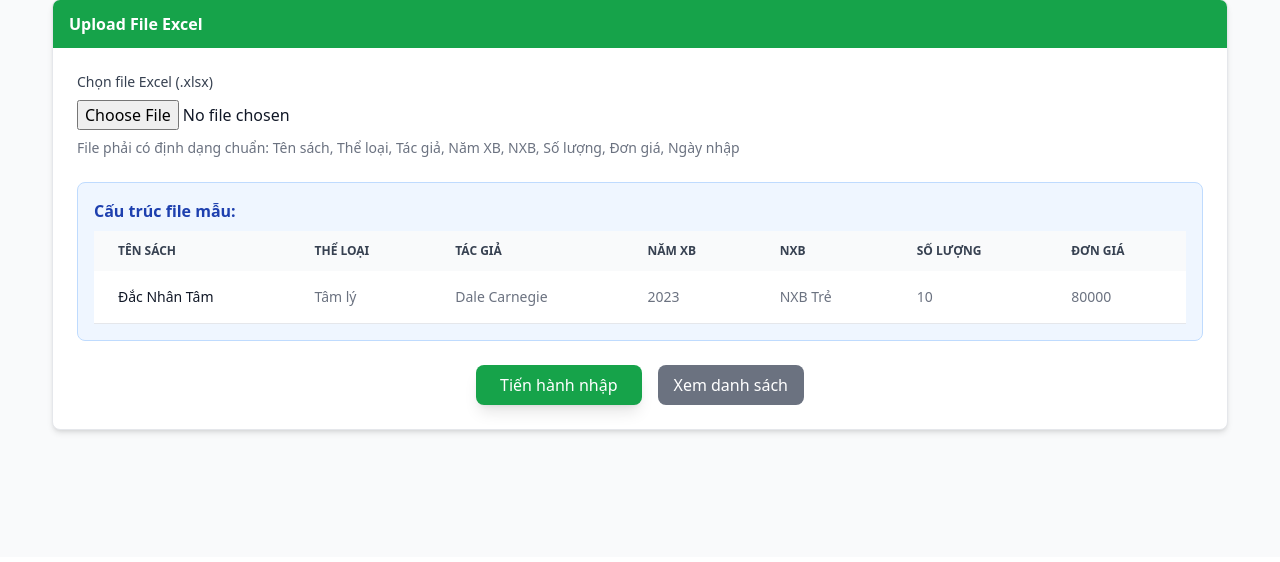
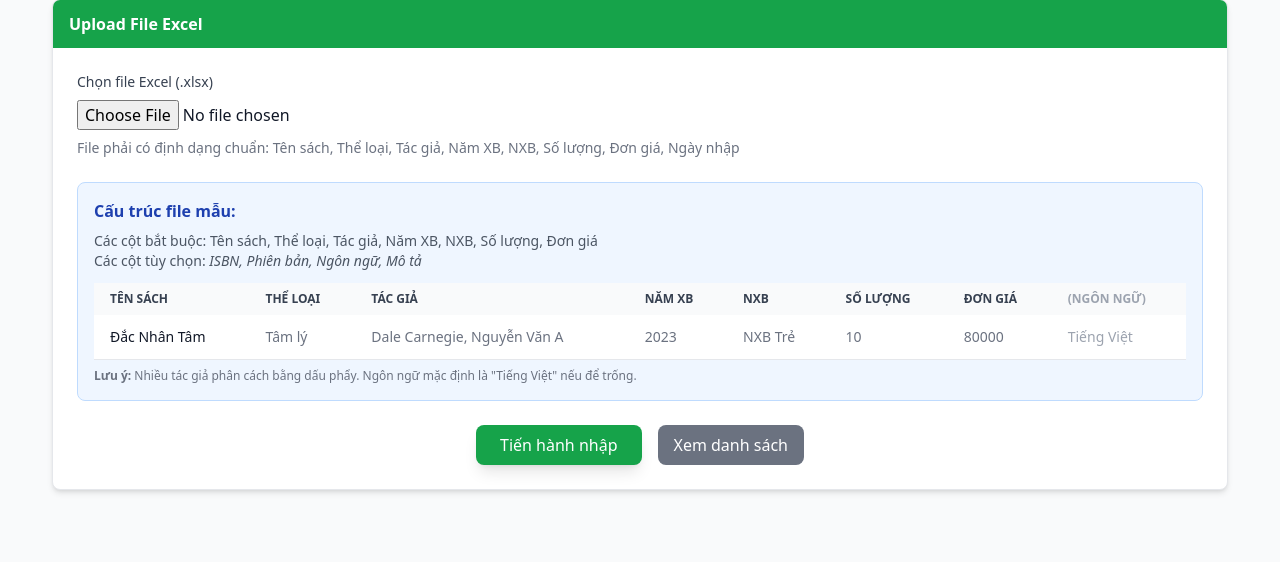
Before and after one commit to WanThinnn/Library-Management-System, a Django app: page /book/import/excel/ in a window 1280 px wide. Shown: the part 243-805 px from the top of the page. Before the commit the page ends 678 px from the top, so only its background shows below. Run offline with Django 5.2, Linux system fonts and the light colour scheme; the visitor is signed in with stand-in values (Sample User, id 1); some libraries are stand-ins or nearby versions.

Commit message:
feat: Add core library management views including authentication, dashboard, entity management, and Excel book import functionality.

```diff
--- a/src/LibraryApp/views.py
+++ b/src/LibraryApp/views.py
@@ -535,12 +535,19 @@ def book_import_view(request):
                             if author not in authors:
                                 authors.append(author)
 
-                    # Kiểm tra hoặc tạo BookTitle
-                    book_title, created = BookTitle.objects.get_or_create(
-                        book_title=book_title_name,
-                        category=category,
-                        defaults={'description': description}
-                    )
+                    # Kiểm tra hoặc tạo BookTitle (case-insensitive)
+                    existing_book_title = BookTitle.objects.filter(
+                        book_title__iexact=book_title_name,
+                        category=category
+                    ).first()
+                    if existing_book_title:
+                        book_title = existing_book_title
+                    else:
+                        book_title = BookTitle.objects.create(
+                            book_title=book_title_name,
+                            category=category,
+                            description=description
+                        )
 
                     # Thêm tác giả cho BookTitle (cả cũ và mới)
                     # Nếu BookTitle đã tồn tại, ta vẫn nên kiểm tra xem có cần bổ sung tác giả không?
@@ -558,12 +565,12 @@ def book_import_view(request):
                                 book_title=book_title
                             )
 
-                    # Smart duplicate detection:
+                    # Smart duplicate detection (case-insensitive publisher):
                     # Find existing books with same title, publisher, year
                     existing_books = Book.objects.filter(
                         book_title=book_title,
                         publish_year=publish_year,
-                        publisher=publisher
+                        publisher__iexact=publisher
                     )
 
                     # Check ISBN and Edition - both must match for same book
@@ -744,30 +751,48 @@ def book_import_excel_view(request):
                             try: unit_price = int(unit_price)
                             except: unit_price = 0
 
-                            # 2. Get/Create Category
-                            category, _ = Category.objects.get_or_create(category_name=category_name)
-
-                            # 3. Get/Create BookTitle
-                            book_title, created = BookTitle.objects.get_or_create(
-                                book_title=book_title_name,
-                                category=category,
-                                defaults={'description': description}
-                            )
-
-                            # 4. Handle Authors
+                            # 2. Get/Create Category (case-insensitive)
+                            existing_category = Category.objects.filter(category_name__iexact=category_name).first()
+                            if existing_category:
+                                category = existing_category
+                            else:
+                                category = Category.objects.create(category_name=category_name)
+
+                            # 3. Get/Create BookTitle (case-insensitive)
+                            existing_book_title = BookTitle.objects.filter(
+                                book_title__iexact=book_title_name,
+                                category=category
+                            ).first()
+                            if existing_book_title:
+                                book_title = existing_book_title
+                            else:
+                                book_title = BookTitle.objects.create(
+                                    book_title=book_title_name,
+                                    category=category,
+                                    description=description
+                                )
+
+                            # 4. Handle Authors (case-insensitive)
                             author_names = [name.strip() for name in author_names_str.split(',') if name.strip()]
                             current_authors = book_title.authors.all()
 
                             for name in author_names:
-                                author, _ = Author.objects.get_or_create(author_name=name)
+                                # Case-insensitive author lookup
+                                existing_author = Author.objects.filter(author_name__iexact=name).first()
+                                if existing_author:
+                                    author = existing_author
+                                else:
+                                    author = Author.objects.create(author_name=name)
+
                                 if author not in current_authors:
                                     AuthorDetail.objects.create(author=author, book_title=book_title)
 
                             # 5. Smart duplicate detection for Excel import
+                            # Also use case-insensitive publisher matching
                             existing_books = Book.objects.filter(
                                 book_title=book_title,
                                 publish_year=publish_year,
-                                publisher=publisher
+                                publisher__iexact=publisher
                             )
 
                             # Check ISBN and Edition
--- a/src/templates/app/books/book_import_excel.html
+++ b/src/templates/app/books/book_import_excel.html
@@ -52,32 +52,41 @@
 
         <div class="bg-blue-50 dark:bg-blue-900/30 p-4 rounded-lg border border-blue-200 dark:border-blue-800 mb-6">
             <h6 class="font-semibold text-blue-800 dark:text-blue-300 mb-2">Cấu trúc file mẫu:</h6>
+            <p class="text-sm text-gray-600 dark:text-gray-400 mb-3">
+                Các cột bắt buộc: <span class="font-medium">Tên sách, Thể loại, Tác giả, Năm XB, NXB, Số lượng, Đơn giá</span><br>
+                Các cột tùy chọn: <span class="italic">ISBN, Phiên bản, Ngôn ngữ, Mô tả</span>
+            </p>
             <div class="overflow-x-auto">
                 <table class="min-w-full text-sm text-left text-gray-500 dark:text-gray-400">
                     <thead class="text-xs text-gray-700 uppercase bg-gray-50 dark:bg-gray-700 dark:text-gray-400">
                         <tr>
-                            <th class="px-6 py-3">Tên sách</th>
-                            <th class="px-6 py-3">Thể loại</th>
-                            <th class="px-6 py-3">Tác giả</th>
-                            <th class="px-6 py-3">Năm XB</th>
-                            <th class="px-6 py-3">NXB</th>
-                            <th class="px-6 py-3">Số lượng</th>
-                            <th class="px-6 py-3">Đơn giá</th>
+                            <th class="px-4 py-2">Tên sách</th>
+                            <th class="px-4 py-2">Thể loại</th>
+                            <th class="px-4 py-2">Tác giả</th>
+                            <th class="px-4 py-2">Năm XB</th>
+                            <th class="px-4 py-2">NXB</th>
+                            <th class="px-4 py-2">Số lượng</th>
+                            <th class="px-4 py-2">Đơn giá</th>
+                            <th class="px-4 py-2 text-gray-400">(Ngôn ngữ)</th>
                         </tr>
                     </thead>
                     <tbody>
                         <tr class="bg-white border-b dark:bg-gray-800 dark:border-gray-700">
-                            <td class="px-6 py-4 font-medium text-gray-900 dark:text-gray-100">Đắc Nhân Tâm</td>
-                            <td class="px-6 py-4">Tâm lý</td>
-                            <td class="px-6 py-4">Dale Carnegie</td>
-                            <td class="px-6 py-4">2023</td>
-                            <td class="px-6 py-4">NXB Trẻ</td>
-                            <td class="px-6 py-4">10</td>
-                            <td class="px-6 py-4">80000</td>
+                            <td class="px-4 py-3 font-medium text-gray-900 dark:text-gray-100">Đắc Nhân Tâm</td>
+                            <td class="px-4 py-3">Tâm lý</td>
+                            <td class="px-4 py-3">Dale Carnegie, Nguyễn Văn A</td>
+                            <td class="px-4 py-3">2023</td>
+                            <td class="px-4 py-3">NXB Trẻ</td>
+                            <td class="px-4 py-3">10</td>
+                            <td class="px-4 py-3">80000</td>
+                            <td class="px-4 py-3 text-gray-400">Tiếng Việt</td>
                         </tr>
                     </tbody>
                 </table>
             </div>
+            <p class="text-xs text-gray-500 dark:text-gray-400 mt-2">
+                <strong>Lưu ý:</strong> Nhiều tác giả phân cách bằng dấu phẩy. Ngôn ngữ mặc định là "Tiếng Việt" nếu để trống.
+            </p>
         </div>
 
         <div class="flex gap-4 justify-center">
```
